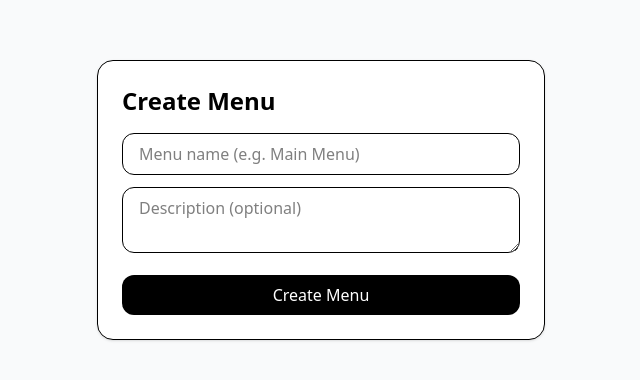
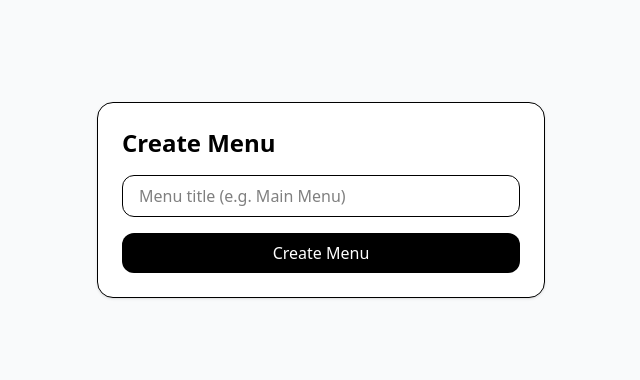
Before and after one commit to anilKumar-9/qr-menu-management, a React (Vite) app in the folder frontend/: page /manage/restaurant/1/menu/create in a window 1280 px wide. Shown: the part 200-580 px from the top of the page, without its empty margins (319-959 px from the left). Built offline with nearby package versions, Linux system fonts and the light colour scheme; no server answers.

Commit message:
add menu page

```diff
--- a/frontend/src/pages/CreateMenu.jsx
+++ b/frontend/src/pages/CreateMenu.jsx
@@ -6,8 +6,7 @@ export default function CreateMenu() {
   const { restaurantId } = useParams();
   const navigate = useNavigate();
 
-  const [name, setName] = useState("");
-  const [description, setDescription] = useState("");
+  const [title, setTitle] = useState("");
   const [loading, setLoading] = useState(false);
   const [error, setError] = useState("");
 
@@ -15,8 +14,8 @@ export default function CreateMenu() {
     e.preventDefault();
     setError("");
 
-    if (!name.trim()) {
-      setError("Menu name is required");
+    if (!title.trim()) {
+      setError("Menu title is required");
       return;
     }
 
@@ -25,11 +24,10 @@ export default function CreateMenu() {
 
       await createMenu({
         restaurantId,
-        name: name.trim(),
-        description: description.trim(),
+        title: title.trim(),
       });
 
-      // After menu creation → go back
+      // after success → go back to restaurant page
       navigate(`/restaurant/${restaurantId}`);
     } catch (err) {
       setError(err?.response?.data?.message || "Failed to create menu");
@@ -50,16 +48,9 @@ export default function CreateMenu() {
 
         <input
           type="text"
-          placeholder="Menu name (e.g. Main Menu)"
-          value={name}
-          onChange={(e) => setName(e.target.value)}
-          className="w-full border rounded-xl px-4 py-2 mb-3"
-        />
-
-        <textarea
-          placeholder="Description (optional)"
-          value={description}
-          onChange={(e) => setDescription(e.target.value)}
+          placeholder="Menu title (e.g. Main Menu)"
+          value={title}
+          onChange={(e) => setTitle(e.target.value)}
           className="w-full border rounded-xl px-4 py-2 mb-4"
         />
 
```
